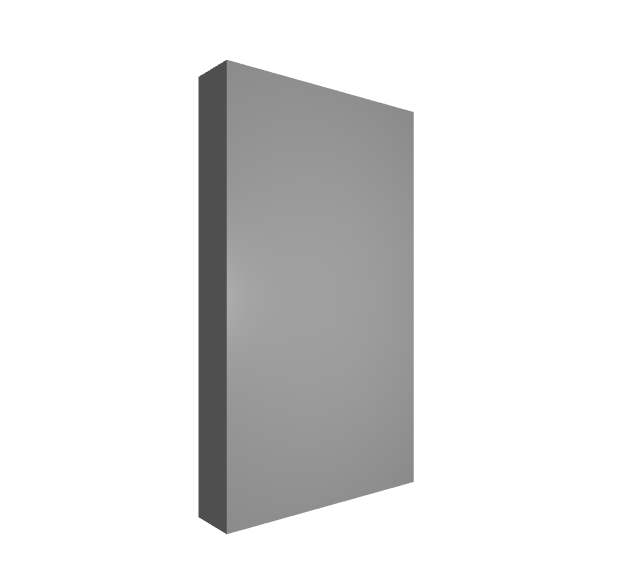
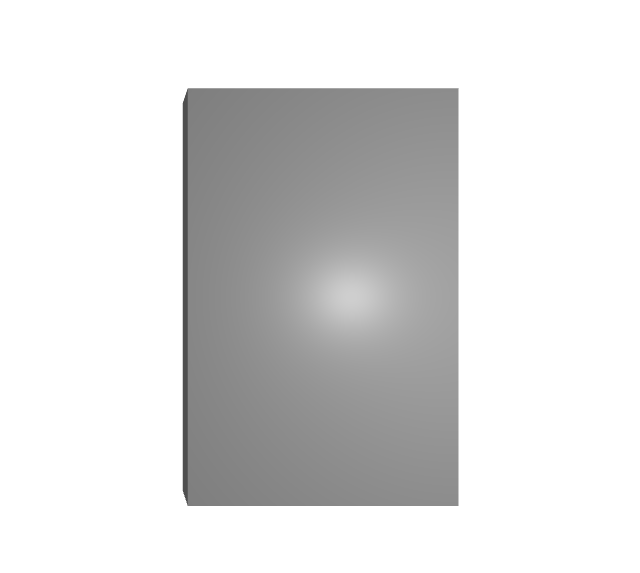
Before and after one commit to yanniksp/hardy-threejs-book, a website: page index.html in a window 1280 px wide. Shown: the part 103-676 px from the top of the page, without its empty margins (520-1160 px from the left). Drawn offline with nearby package versions, Linux system fonts and the light colour scheme; animation ran at ten frames a second.

Commit message:
Add scroll interaction

```diff
--- a/js/book.js
+++ b/js/book.js
@@ -166,8 +166,13 @@ const clock = new THREE.Clock();
 const tick = () => {
   const elapsedTime = clock.getElapsedTime();
 
-  book.rotation.y = 0.1 * elapsedTime;
+  // book.rotation.y = 0.1 * elapsedTime;
   // book.rotation.x = 0.015 * elapsedTime;
+
+  const timelinePosition = window.pageYOffset / 3000;
+
+  const rx = timelinePosition;
+  book.rotation.set(rx, 0, 0);
 
   // Render
   renderer.render(scene, camera);
```
Also changed, not shown: css/style.css (+6 -3 lines).
